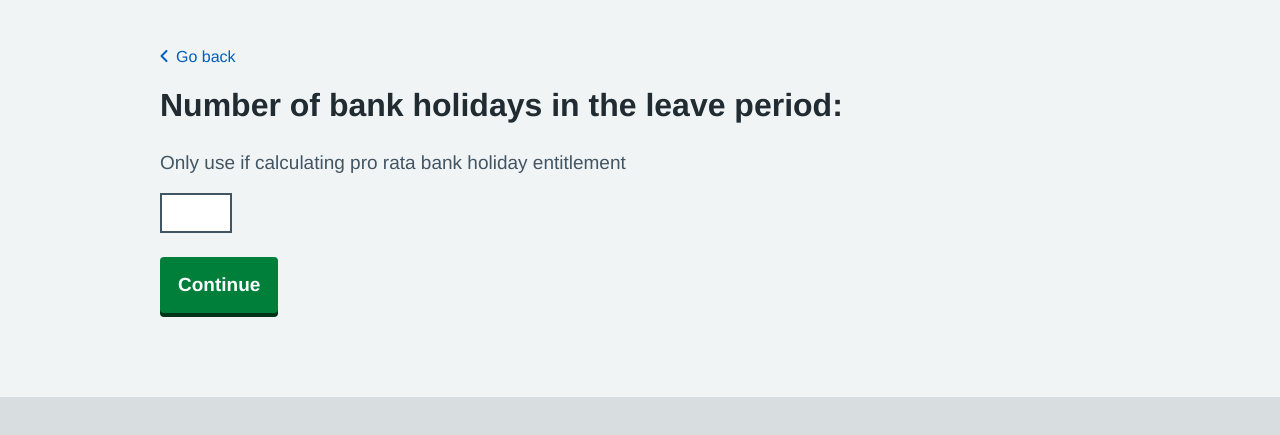
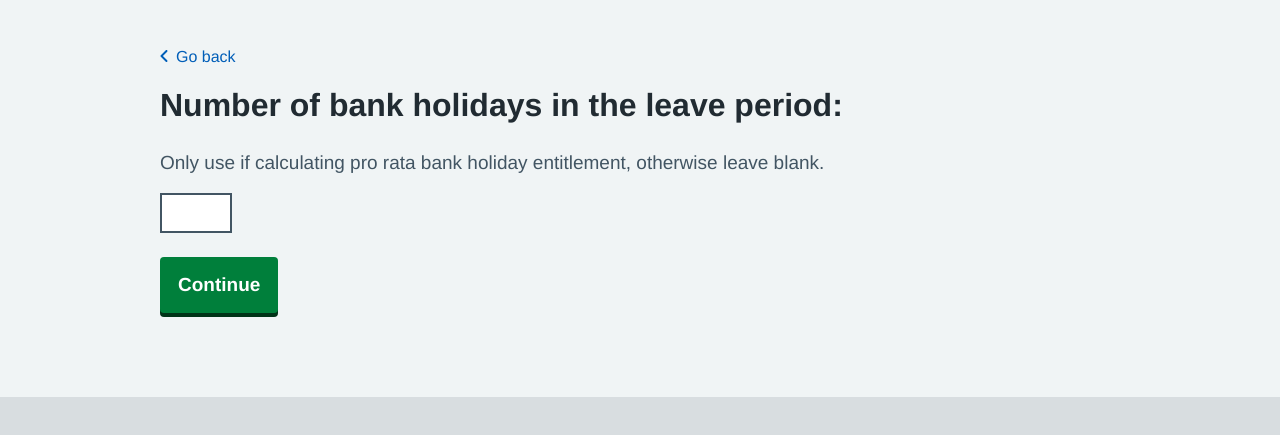
Before and after one commit to abrarkhan619/holidays-calculator, a website: page questions/bank-holidays-in-leave-period.html in a window 1280 px wide. Shown: the part 343-778 px from the top of the page. Drawn offline with Linux system fonts and the light colour scheme; a web font is replaced by a local one.

Commit message:
Update hint message

```diff
--- a/questions/bank-holidays-in-leave-period.html
+++ b/questions/bank-holidays-in-leave-period.html
@@ -43,7 +43,7 @@
               Number of bank holidays in the leave period:
             </label>
             <span class="nhsuk-hint" id="bank-holidays-hint">
-                Only use if calculating pro rata bank holiday entitlement
+                Only use if calculating pro rata bank holiday entitlement, otherwise leave blank.
             </span>
           </h1>
           <input class="nhsuk-input nhsuk-input--width-3" id="bank-holidays" name="bank-holidays" type="number">
```
